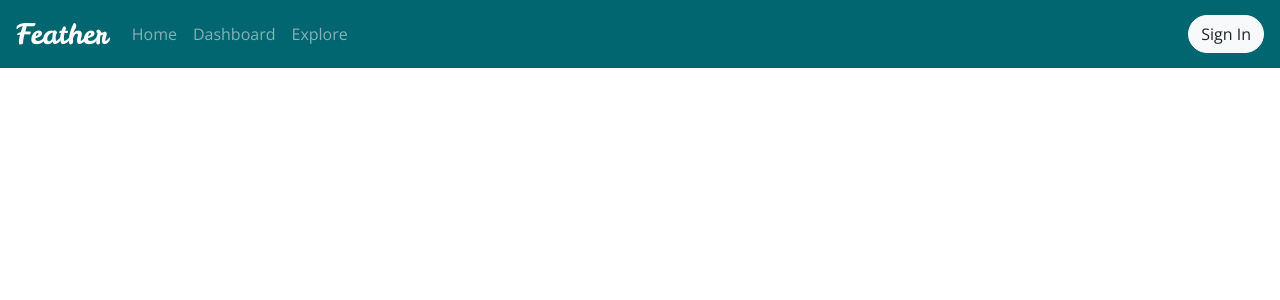
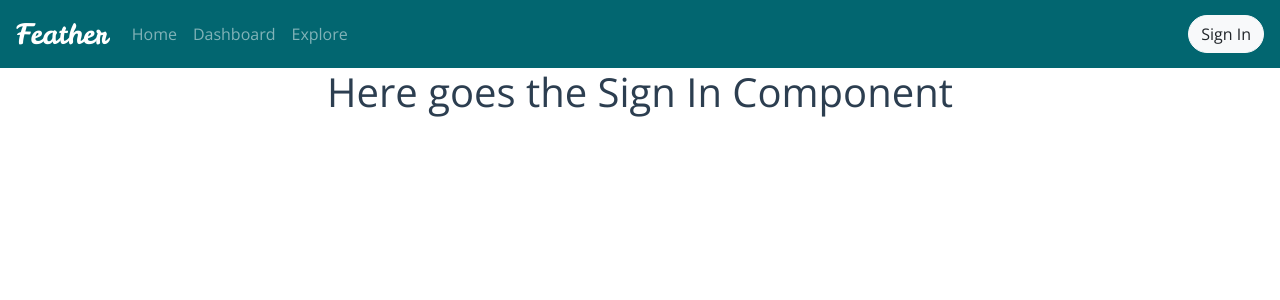
Before and after one commit to jesipr/FeatherFE, a Vue app: page /signin in a window 1280 px wide. Shown: the top 300 px of the page. Built offline with nearby package versions, Linux system fonts and the light colour scheme; what vue-particles would draw is missing.

Commit message:
added some routes

```diff
--- a/src/router.js
+++ b/src/router.js
@@ -31,5 +31,10 @@ export default new Router({
       name: 'signup',
       component: () => import(/* webpackChunkName: "about" */ './views/SignUp.vue'),
     },
+    {
+      path: '/signin',
+      name: 'signin',
+      component: () => import(/* webpackChunkName: "about" */ './views/SignIn.vue'),
+    },
   ],
 });
--- /dev/null
+++ b/src/views/SignIn.vue
@@ -0,0 +1,5 @@
+<template>
+  <div class="signin">
+    <h1>Here goes the Sign In Component</h1>
+  </div>
+</template>
--- a/src/views/SignUp.vue
+++ b/src/views/SignUp.vue
@@ -1,5 +1,5 @@
 <template>
   <div class="signup">
-    <h1>This is an about page</h1>
+    <h1>Here goes the Sign Up Component</h1>
   </div>
 </template>
```
